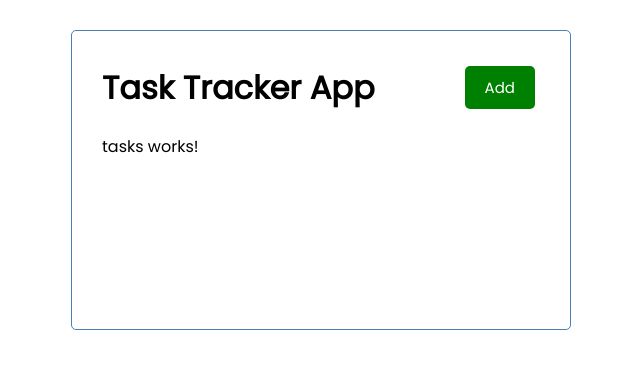
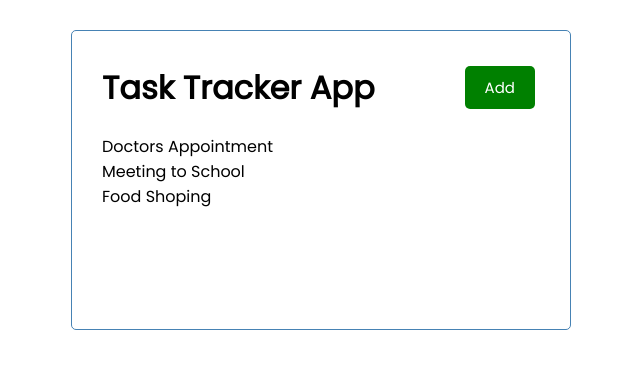
Before and after one commit to ShohrabRustam/TaskTracker, an Angular app: page / in a window 1280 px wide. Shown: the top 368 px of the page, without its empty margins (319-959 px from the left). Built offline with nearby package versions, Linux system fonts and the light colour scheme.

Commit message:
send the task text to the task component

```diff
--- a/src/app/app.component.html
+++ b/src/app/app.component.html
@@ -1,5 +1,4 @@
 <div class="container">
-
   <app-header></app-header>
   <app-tasks></app-tasks>
 </div>
--- a/src/app/components/tasks/tasks.component.html
+++ b/src/app/components/tasks/tasks.component.html
@@ -1 +1 @@
-<p>tasks works!</p>
+<p *ngFor="let task of tasks">{{ task.text }}</p>
--- a/src/app/components/tasks/tasks.component.ts
+++ b/src/app/components/tasks/tasks.component.ts
@@ -1,6 +1,6 @@
 import { Component, OnInit } from '@angular/core';
-import {TASKS} from '../../mock-tasks'
-import {Task} from '../../Task'
+import { TASKS } from '../../mock-tasks';
+import { Task } from '../../Task';
 
 @Component({
   selector: 'app-tasks',
```
